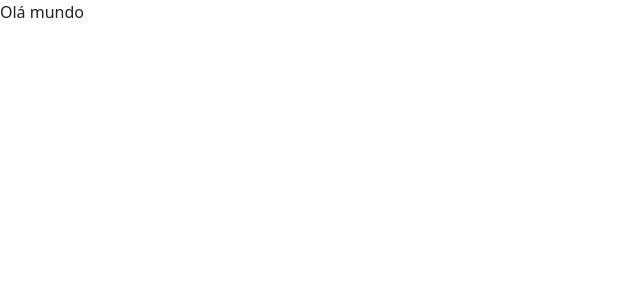
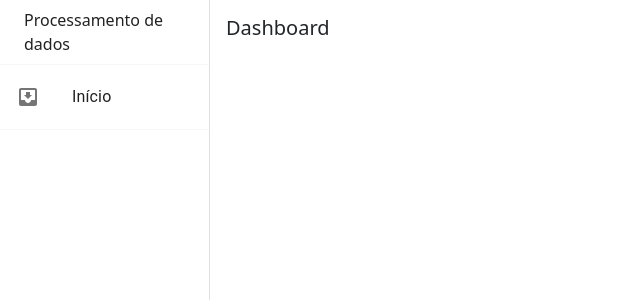
Before and after one commit to kaiofgl/data-analysis-frontend, a React (Create React App) app: page / in a window 1280 px wide. Shown: the top 300 px of the page, without its empty margins (0-640 px from the left). Built offline with nearby package versions, Linux system fonts and the light colour scheme.

Commit message:
Home iniciado

```diff
--- a/src/pages/Home/index.js
+++ b/src/pages/Home/index.js
@@ -1,7 +1,13 @@
+import Layout from '../../layout/Default';
+
+import './Home.scss'
+
 const Home = () => {
-    return <>
-        Olá mundo
-    </>
+    return <Layout>
+        <div className='home'>
+            <div className='h5 fw-100'>Dashboard</div>
+        </div>
+    </Layout>
 }
 
 export default Home;
```
Also changed, not shown: src/pages/Home/Home.scss (added).
